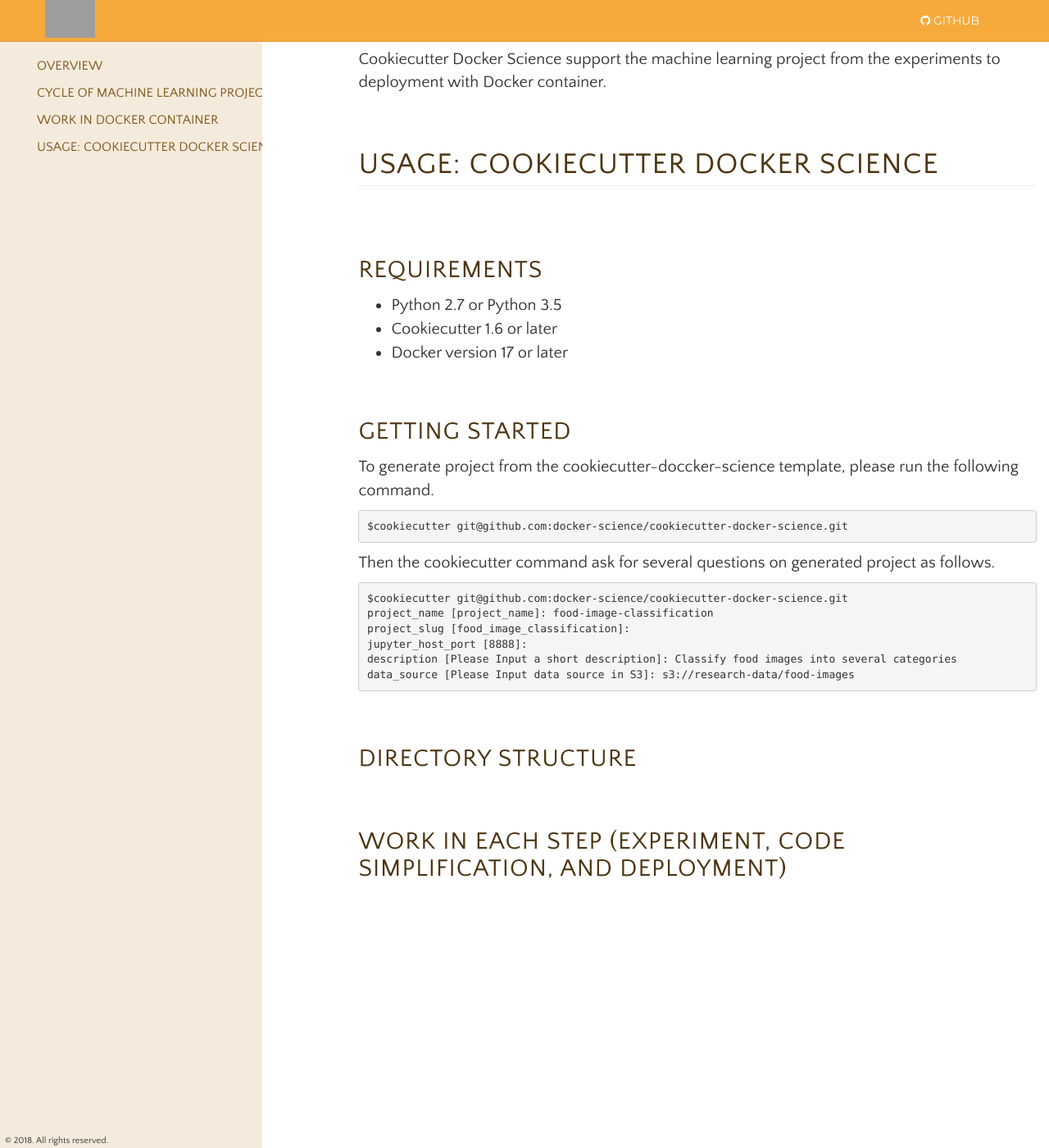
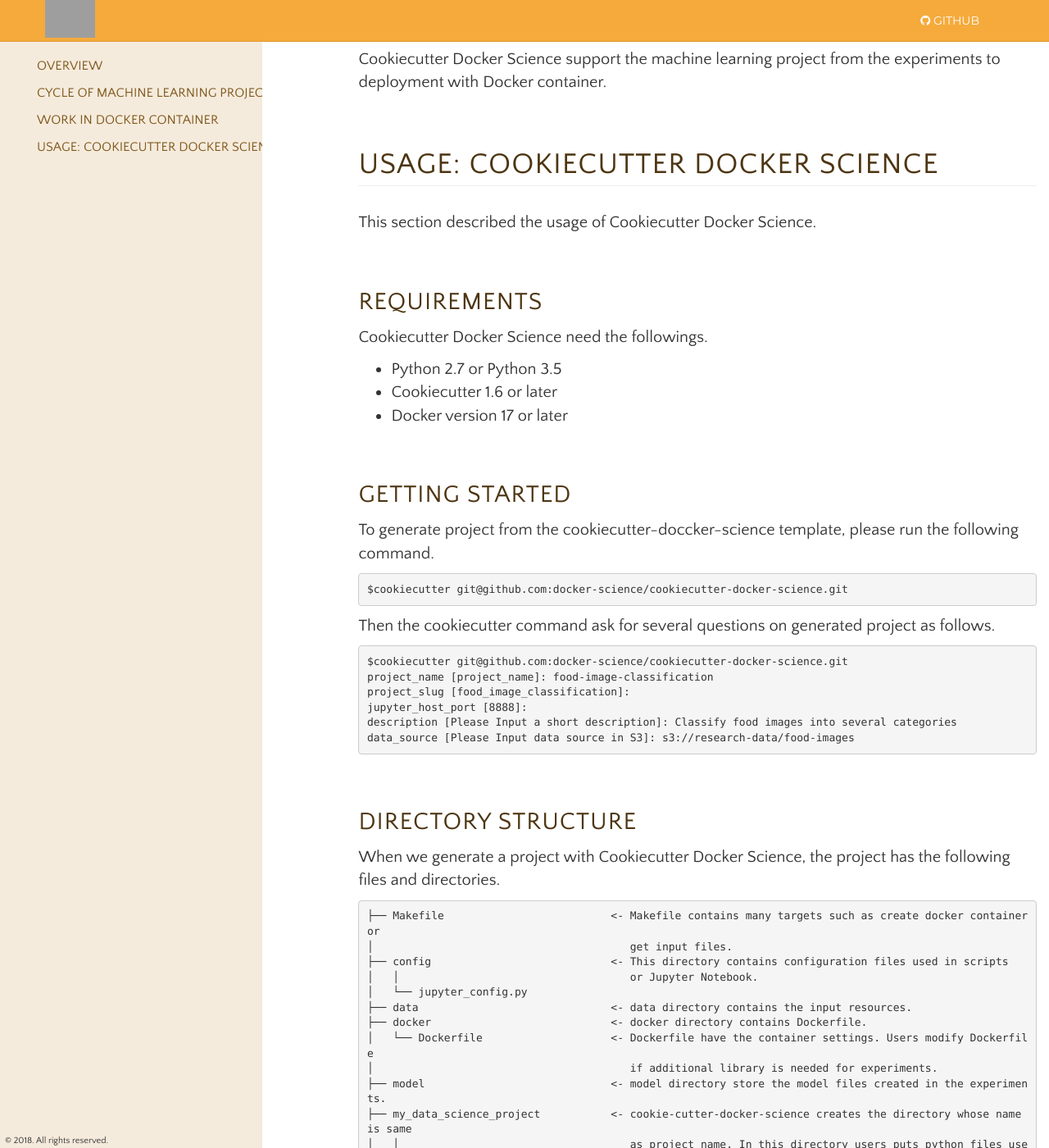
Before and after one commit to docker-science/docker-science.github.io, a Jekyll site: the page built from index.md, in a window 1280 px wide and 1400 px high, scrolled down 2243 px. Shown: the whole window at 82% size. Built offline with Jekyll 4.4.1, drawn with Linux system fonts in a browser that asks for light colours; some of the changed text lies outside the part shown; grey boxes are pictures that could not be loaded.

Commit message:
Add content of sections (getting started and directory)

````diff
--- a/index.md
+++ b/index.md
@@ -52,12 +52,16 @@ Cookiecutter Docker Science support the machine learning project from the experi
 
 # Usage: Cookiecutter Docker Science
 
+This section described the usage of Cookiecutter Docker Science.
+
+
 ## Requirements
+
+Cookiecutter Docker Science need the followings.
 
 - Python 2.7 or Python 3.5
 - Cookiecutter 1.6 or later
 - Docker version 17 or later
-
 
 ## Getting Started
 
@@ -80,4 +84,27 @@ data_source [Please Input data source in S3]: s3://research-data/food-images
 
 ## Directory structure
 
+When we generate a project with Cookiecutter Docker Science, the project has the following files and directories.
+
+```
+├── Makefile                          <- Makefile contains many targets such as create docker container or
+│                                        get input files.
+├── config                            <- This directory contains configuration files used in scripts
+│   │                                    or Jupyter Notebook.
+│   └── jupyter_config.py
+├── data                              <- data directory contains the input resources.
+├── docker                            <- docker directory contains Dockerfile.
+│   └── Dockerfile                    <- Dockerfile have the container settings. Users modify Dockerfile
+│                                        if additional library is needed for experiments.
+├── model                             <- model directory store the model files created in the experiments.
+├── my_data_science_project           <- cookie-cutter-docker-science creates the directory whose name is same
+│   │                                    as project name. In this directory users puts python files used in scripts
+│   │                                    or Jupyter Notebook.
+│   └── __init__.py
+├── notebook                          <- This directory sotres the ipynb files saved in Jupyter Notebook.
+├── requirements.txt                  <- Libraries needed to run experiments. The library listed in this file
+│                                        are installed in the Docker container.
+└── scripts                           <- Users add the script files to generate model files or run evaluation.
+```
+
 ## Work in each step (experiment, code simplification, and deployment)
````
